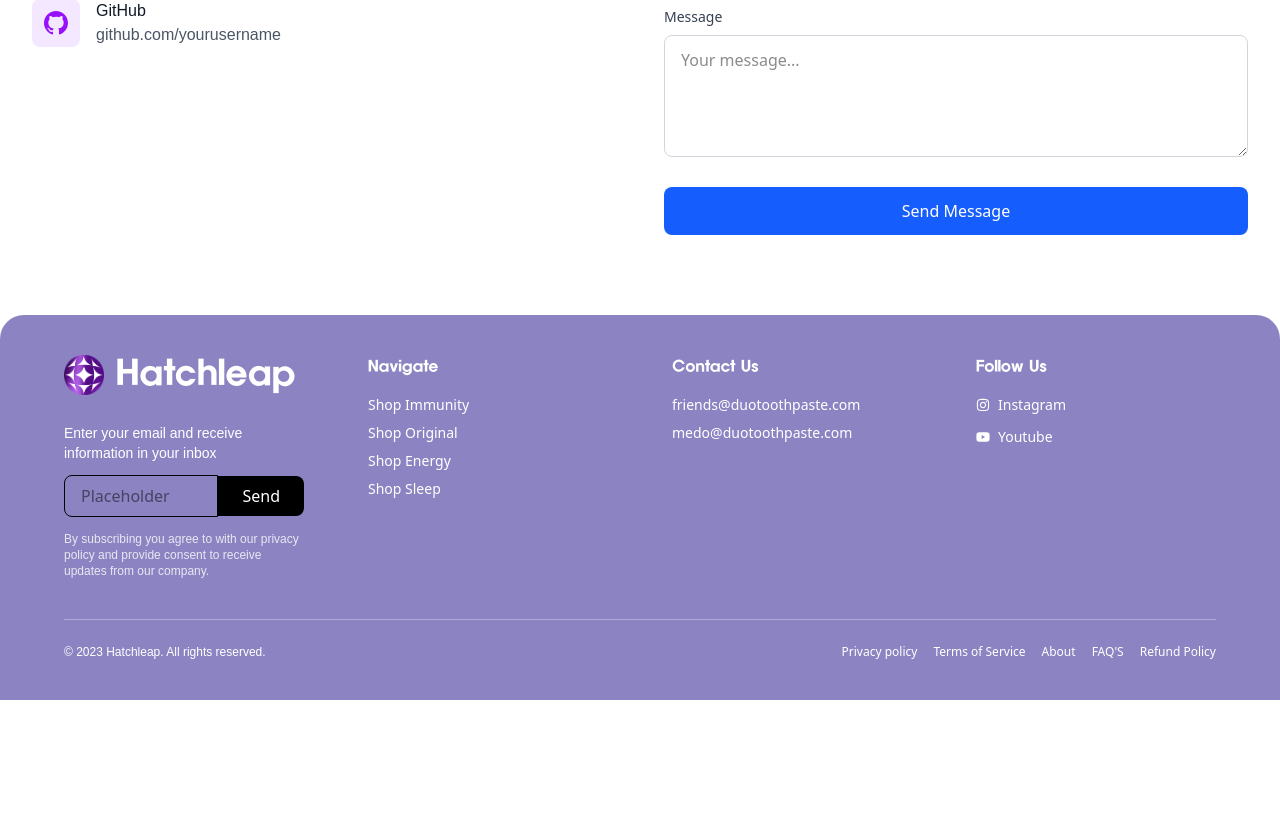
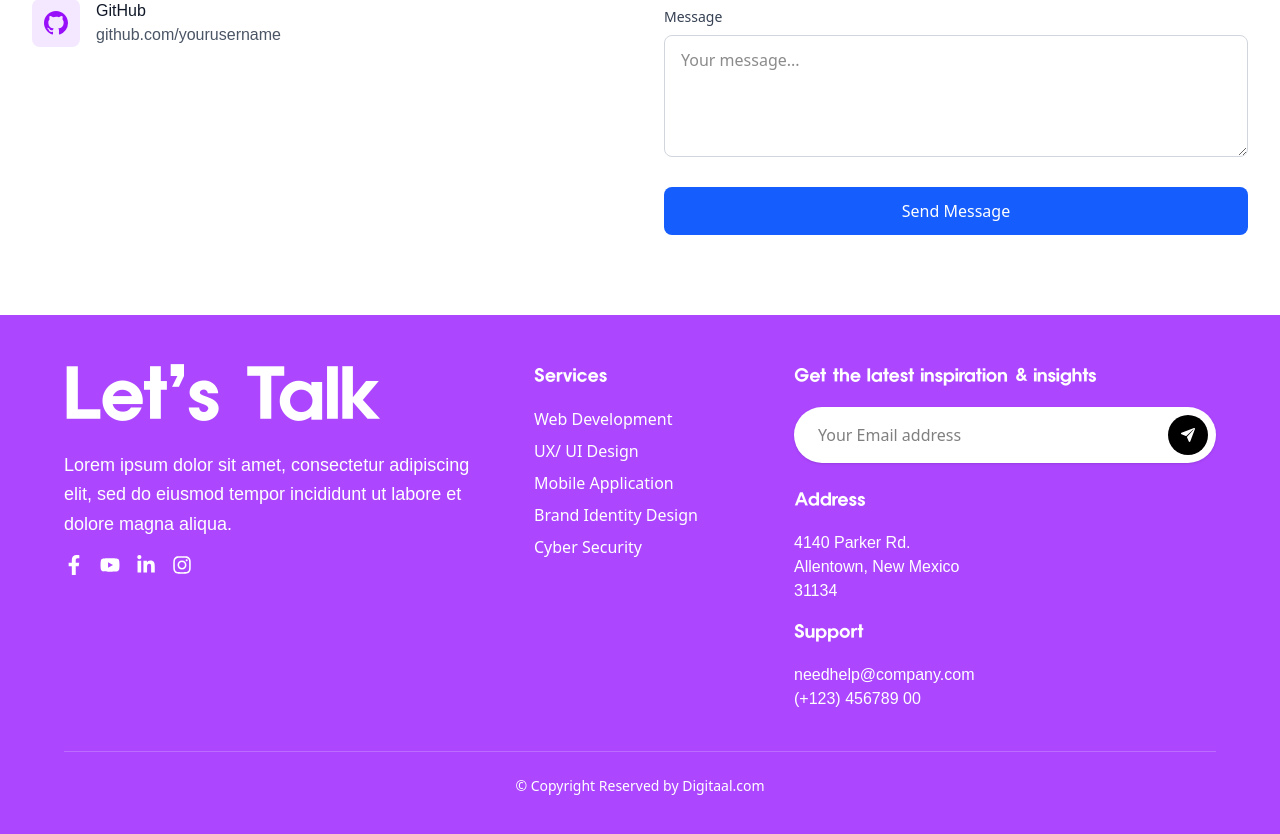
Before and after one commit to Hatchleap/Portfolio, a Next.js app: page / in a window 1280 px wide. Shown: the part 4179-5013 px from the top of the page. Before the commit the page ends 4879 px from the top, so only its background shows below. Built offline with nearby package versions, Linux system fonts and the light colour scheme; a web font is replaced by a local one.

Commit message:
footer done

```diff
--- a/src/components/Footer.jsx
+++ b/src/components/Footer.jsx
@@ -1,87 +1,225 @@
+// "use client";
+// import React from "react";
+// import { FaInstagram, FaYoutube } from "react-icons/fa";
+
+// const Footer = () => {
+//   return (
+//     <footer className="bg-[#8c84c2] text-white px-6 md:px-16 py-10 rounded-t-3xl">
+//       <div className="max-w-7xl mx-auto grid grid-cols-1 md:grid-cols-4 gap-10 md:gap-16">
+
+//         {/* Logo & Email Subscription */}
+//         <div>
+//           <div className="flex items-center mb-6">
+//             <img
+//               src="/assets/images/pngs/rtjgjng.png" // <-- update this path to your actual logo
+//               alt="Company Logo"
+//               className="w-10 h-10 mr-3 object-contain"
+//             />
+//             <h1 className="text-4xl font-bold">Hatchleap</h1>
+//           </div>
+//           <div className="space-y-3.5 pt-1">
+//           <p className="mb-3 text-sm">
+//             Enter your email and receive information in your inbox
+//           </p>
+//           <div className="flex items-center">
+//             <input
+//               type="email"
+//               placeholder="Placeholder"
+//               className="w-full px-4 py-2 rounded-l-lg text-black focus:outline-none border border-[#000000]"
+//             />
+//             <button className="bg-[#000000] text-white px-6 py-2 rounded-r-lg hover:opacity-90 transition">
+//               Send
+//             </button>
+//           </div>
+//           <p className="mt-2 text-xs opacity-80">
+//             By subscribing you agree to with our privacy policy and provide consent
+//             to receive updates from our company.
+//           </p>
+//           </div>
+//         </div>
+
+//         {/* Navigate */}
+//         <div>
+//           <h2 className="font-semibold mb-4">Navigate</h2>
+//           <ul className="space-y-2 text-sm">
+//             <li><a href="#" className="hover:underline">Shop Immunity</a></li>
+//             <li><a href="#" className="hover:underline">Shop Original</a></li>
+//             <li><a href="#" className="hover:underline">Shop Energy</a></li>
+//             <li><a href="#" className="hover:underline">Shop Sleep</a></li>
+//           </ul>
+//         </div>
+
+//         {/* Contact */}
+//         <div>
+//           <h2 className="font-semibold mb-4">Contact Us</h2>
+//           <ul className="space-y-2 text-sm">
+//             <li><a href="mailto:friends@duotoothpaste.com" className="hover:underline">friends@duotoothpaste.com</a></li>
+//             <li><a href="mailto:medo@duotoothpaste.com" className="hover:underline">medo@duotoothpaste.com</a></li>
+//           </ul>
+//         </div>
+
+//         {/* Social Links */}
+//         <div>
+//           <h2 className="font-semibold mb-4">Follow Us</h2>
+//           <ul className="space-y-3 text-sm">
+//             <li className="flex items-center gap-2">
+//               <FaInstagram /> <a href="#" className="hover:underline">Instagram</a>
+//             </li>
+//             <li className="flex items-center gap-2">
+//               <FaYoutube /> <a href="#" className="hover:underline">Youtube</a>
+//             </li>
+//           </ul>
+//         </div>
+//       </div>
+
+//       {/* Bottom Bar */}
+//       <div className="max-w-7xl mx-auto mt-10 border-t border-white/30 pt-6 flex flex-col md:flex-row items-center justify-between text-xs space-y-4 md:space-y-0">
+//         <p>© 2023 Hatchleap. All rights reserved.</p>
+//         <div className="flex flex-wrap gap-4">
+//           <a href="#" className="hover:underline">Privacy policy</a>
+//           <a href="#" className="hover:underline">Terms of Service</a>
+//           <a href="#" className="hover:underline">About</a>
+//           <a href="#" className="hover:underline">FAQ'S</a>
+//           <a href="#" className="hover:underline">Refund Policy</a>
+//         </div>
+//       </div>
+//     </footer>
+//   );
+// };
+
+// export default Footer;
+
+
+
 "use client";
-import React from "react";
-import { FaInstagram, FaYoutube } from "react-icons/fa";
+
+import React, { useEffect, useRef, useState } from "react";
+import { FaFacebookF, FaYoutube, FaLinkedinIn, FaInstagram } from "react-icons/fa";
+import { IoPaperPlane } from "react-icons/io5";
 
 const Footer = () => {
+  const footerRef = useRef(null);
+  const [revealed, setRevealed] = useState(false);
+  const [mounted, setMounted] = useState(false);
+
+  useEffect(() => {
+    setMounted(true);
+  }, []);
+
+  useEffect(() => {
+    if (!mounted) return;
+    const el = footerRef.current;
+    if (!el) return;
+
+    const io = new IntersectionObserver(
+      ([entry]) => {
+        if (entry.isIntersecting) {
+          setRevealed(true);
+          io.disconnect(); // reveal once
+        }
+      },
+      { threshold: 0.2 }
+    );
+
+    io.observe(el);
+    return () => io.disconnect();
+  }, [mounted]);
+
+  // Helper classes for blur-reveal
+  const base = "transition-all duration-700 ease-out filter will-change-transform";
+  const hidden = "opacity-0 blur-sm translate-y-3";
+  const shown = "opacity-100 blur-0 translate-y-0";
+
+  // Only render animated content after mount to avoid hydration mismatch
+  if (!mounted) {
+    return (
+      <footer className="bg-purple-500 text-white px-6 md:px-12 lg:px-16 py-12" ref={footerRef}>
+        {/* Optionally, render a static fallback or nothing */}
+      </footer>
+    );
+  }
+
   return (
-    <footer className="bg-[#8c84c2] text-white px-6 md:px-16 py-10 rounded-t-3xl">
-      <div className="max-w-7xl mx-auto grid grid-cols-1 md:grid-cols-4 gap-10 md:gap-16">
-
-        {/* Logo & Email Subscription */}
-        <div>
-          <div className="flex items-center mb-6">
-            <img
-              src="/assets/images/pngs/rtjgjng.png" // <-- update this path to your actual logo
-              alt="Company Logo"
-              className="w-10 h-10 mr-3 object-contain"
-            />
-            <h1 className="text-4xl font-bold">Hatchleap</h1>
-          </div>
-          <div className="space-y-3.5 pt-1">
-          <p className="mb-3 text-sm">
-            Enter your email and receive information in your inbox
+    <footer
+      ref={footerRef}
+      className="bg-purple-500 text-white px-6 md:px-12 lg:px-16 py-12"
+    >
+      <div className="flex flex-col md:flex-row justify-between gap-6 md:gap-8 lg:gap-12">
+        {/* Left Section */}
+        <div className="md:w-1/2 space-y-4">
+          <h2 className={`text-4xl md:text-7xl font-bold ${base} ${revealed ? shown : hidden}`}>
+            Let’s Talk
+          </h2>
+          <p className={`text-base md:text-lg leading-relaxed ${base} ${revealed ? `${shown} delay-100` : hidden}`}>
+            Lorem ipsum dolor sit amet, consectetur adipiscing elit, sed do
+            eiusmod tempor incididunt ut labore et dolore magna aliqua.
           </p>
-          <div className="flex items-center">
-            <input
-              type="email"
-              placeholder="Placeholder"
-              className="w-full px-4 py-2 rounded-l-lg text-black focus:outline-none border border-[#000000]"
-            />
-            <button className="bg-[#000000] text-white px-6 py-2 rounded-r-lg hover:opacity-90 transition">
-              Send
-            </button>
-          </div>
-          <p className="mt-2 text-xs opacity-80">
-            By subscribing you agree to with our privacy policy and provide consent
-            to receive updates from our company.
-          </p>
+          <div className={`flex space-x-4 text-xl ${base} ${revealed ? `${shown} delay-200` : hidden}`}>
+            <a href="#" aria-label="Facebook"><FaFacebookF /></a>
+            <a href="#" aria-label="YouTube"><FaYoutube /></a>
+            <a href="#" aria-label="LinkedIn"><FaLinkedinIn /></a>
+            <a href="#" aria-label="Instagram"><FaInstagram /></a>
           </div>
         </div>
 
-        {/* Navigate */}
-        <div>
-          <h2 className="font-semibold mb-4">Navigate</h2>
-          <ul className="space-y-2 text-sm">
-            <li><a href="#" className="hover:underline">Shop Immunity</a></li>
-            <li><a href="#" className="hover:underline">Shop Original</a></li>
-            <li><a href="#" className="hover:underline">Shop Energy</a></li>
-            <li><a href="#" className="hover:underline">Shop Sleep</a></li>
+        {/* Middle Section (Address/Services links) */}
+        <div className="md:w-1/4">
+          <h3 className={`font-semibold text-lg mb-4 ${base} ${revealed ? `${shown} delay-100` : hidden}`}>
+            Services
+          </h3>
+          <ul className={`space-y-2 text-base ${base} ${revealed ? `${shown} delay-200` : hidden}`}>
+            <li>
+              <a href="/web-development" className="hover:underline">Web Development</a>
+            </li>
+            <li>
+              <a href="/ux-ui" className="hover:underline">UX/ UI Design</a>
+            </li>
+            <li>
+              <a href="/mobile-app" className="hover:underline">Mobile Application</a>
+            </li>
+            <li>
+              <a href="/brand-identity" className="hover:underline">Brand Identity Design</a>
+            </li>
+            <li>
+              <a href="/cyber-security" className="hover:underline">Cyber Security</a>
+            </li>
           </ul>
         </div>
 
-        {/* Contact */}
-        <div>
-          <h2 className="font-semibold mb-4">Contact Us</h2>
-          <ul className="space-y-2 text-sm">
-            <li><a href="mailto:friends@duotoothpaste.com" className="hover:underline">friends@duotoothpaste.com</a></li>
-            <li><a href="mailto:medo@duotoothpaste.com" className="hover:underline">medo@duotoothpaste.com</a></li>
-          </ul>
-        </div>
+        {/* Right Section */}
+        <div className="md:w-1/2 space-y-4">
+          <h3 className={`font-semibold text-lg ${base} ${revealed ? `${shown} delay-100` : hidden}`}>
+            Get the latest inspiration & insights
+          </h3>
+          <div className={`flex items-center bg-white rounded-full p-2 shadow mb-6 ${base} ${revealed ? `${shown} delay-200` : hidden}`}>
+            <input
+              type="email"
+              placeholder="Your Email address"
+              className="flex-1 px-4 py-2 text-black outline-none rounded-full"
+            />
+            <button className="bg-black text-white p-3 rounded-full hover:bg-gray-800">
+              <IoPaperPlane />
+            </button>
+          </div>
 
-        {/* Social Links */}
-        <div>
-          <h2 className="font-semibold mb-4">Follow Us</h2>
-          <ul className="space-y-3 text-sm">
-            <li className="flex items-center gap-2">
-              <FaInstagram /> <a href="#" className="hover:underline">Instagram</a>
-            </li>
-            <li className="flex items-center gap-2">
-              <FaYoutube /> <a href="#" className="hover:underline">Youtube</a>
-            </li>
-          </ul>
+          <h3 className={`font-semibold text-lg ${base} ${revealed ? `${shown} delay-200` : hidden}`}>Address</h3>
+          <p className={`text-base mb-4 ${base} ${revealed ? `${shown} delay-300` : hidden}`}>
+            4140 Parker Rd. <br />
+            Allentown, New Mexico <br />
+            31134
+          </p>
+
+          <h3 className={`font-semibold text-lg ${base} ${revealed ? `${shown} delay-300` : hidden}`}>Support</h3>
+          <p className={`text-base ${base} ${revealed ? `${shown} delay-500` : hidden}`}>
+            needhelp@company.com <br />
+            (+123) 456789 00
+          </p>
         </div>
       </div>
 
-      {/* Bottom Bar */}
-      <div className="max-w-7xl mx-auto mt-10 border-t border-white/30 pt-6 flex flex-col md:flex-row items-center justify-between text-xs space-y-4 md:space-y-0">
-        <p>© 2023 Hatchleap. All rights reserved.</p>
-        <div className="flex flex-wrap gap-4">
-          <a href="#" className="hover:underline">Privacy policy</a>
-          <a href="#" className="hover:underline">Terms of Service</a>
-          <a href="#" className="hover:underline">About</a>
-          <a href="#" className="hover:underline">FAQ'S</a>
-          <a href="#" className="hover:underline">Refund Policy</a>
-        </div>
+      {/* Bottom Section */}
+      <div className={`mt-10 border-t border-white/20 pt-6 text-center text-sm ${base} ${revealed ? `${shown} delay-500` : hidden}`}>
+        © Copyright Reserved by Digitaal.com
       </div>
     </footer>
   );
--- a/src/components/Header.jsx
+++ b/src/components/Header.jsx
@@ -491,7 +491,7 @@ const Header = () => {
         showHeader
           ? isAtTop
             ? "bg-transparent"
-            : "backdrop-blur-md bg-black/40 shadow-md"
+            : "backdrop-blur-md bg-black/40 dark:bg-black/40 shadow-md"
           : "-translate-y-full"
       }`}
     >
```
